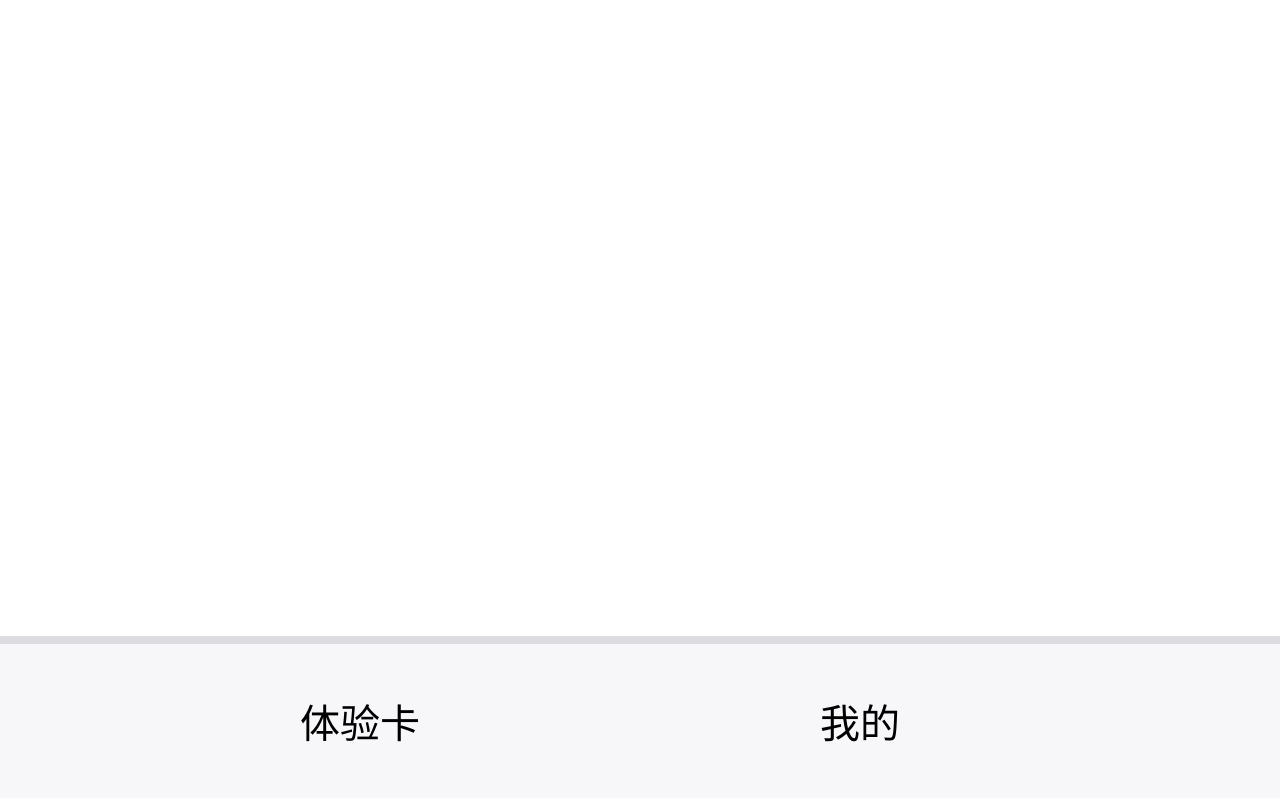
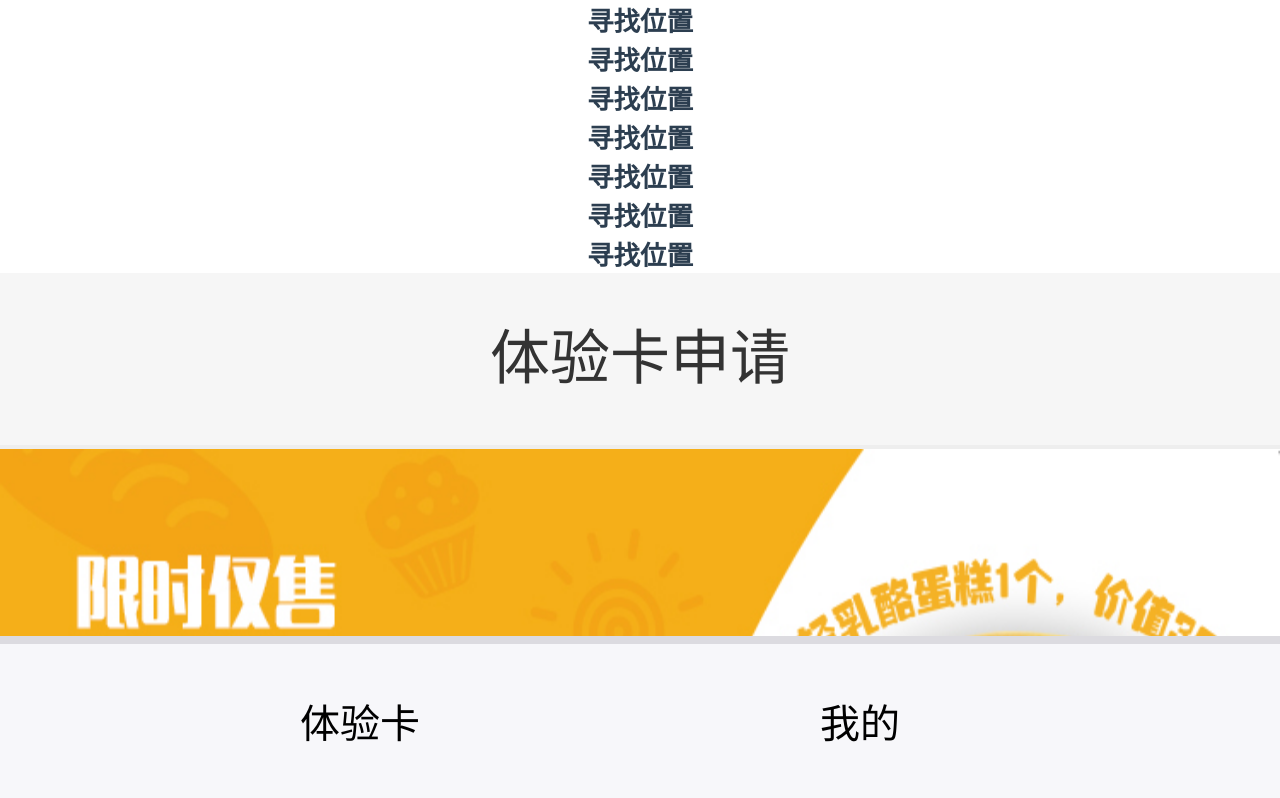
Before and after one commit to wangyanan123456/xiangsong-mobile, a Vue app: page /#/try/place in a window 1280 px wide. Shown: the top 798 px of the page. Built offline with nearby package versions, Linux system fonts and the light colour scheme.

Commit message:
跳转到place出现问题

```diff
--- a/src/components/place/place.vue
+++ b/src/components/place/place.vue
@@ -1,3 +1,17 @@
 <template>
-	<div>寻找位置</div>
+	<div>
+		<!-- <router-view></router-view> -->
+		<h5>寻找位置</h5>
+		<h5>寻找位置</h5>
+		<h5>寻找位置</h5>
+		<h5>寻找位置</h5>
+		<h5>寻找位置</h5>
+		<h5>寻找位置</h5>
+		<h5>寻找位置</h5>
+
+	</div>
+
 </template>
+<script type="text/javascript">
+</script>
+<style scoped></style>
--- a/src/components/try/try.vue
+++ b/src/components/try/try.vue
@@ -1,5 +1,6 @@
 <template>
 	<div id="try">
+		<router-view></router-view>
 		<div class="title">体验卡申请</div>
 		<img  class="banner" src="./img/banner.png" >
 		<form>
@@ -48,10 +49,12 @@
 			 </ul>
 			 <button>先预定，后付费</button>
 		</form>
+
 	</div>
 </template>
 <script type="text/javascript">
 	export default{
+		name:'trys',
 		data(){
 			return{
 
@@ -63,8 +66,9 @@
 		},
 		methods:{
 			plice:function(){
+				console.log(889)
 				this.$router.push({
-					path: '/place/place'
+					path: 'try/place'
 				})
 			}
 		}
```
Also changed, not shown: src/router/index.js (+8 -1 lines). Lines whose indentation alone changed are shown as unchanged.
